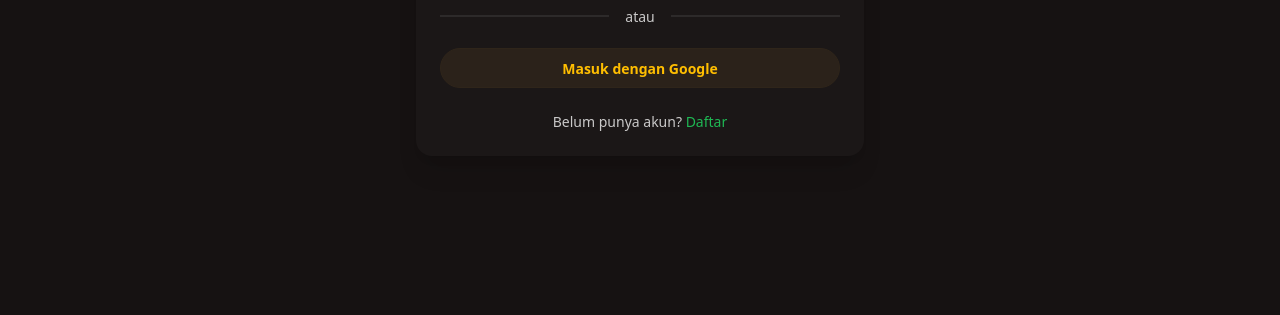
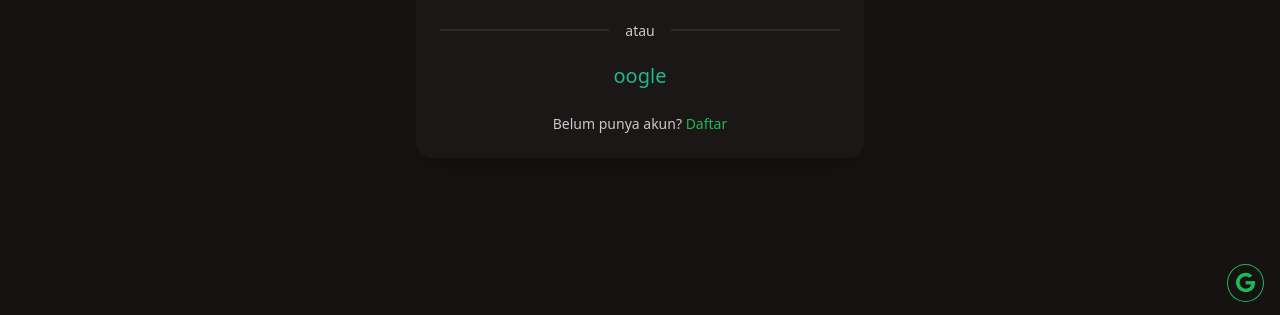
Before and after one commit to ahmadadptr001/Pedas-Legacy, a React (Vite) app: page /masuk in a window 1280 px wide. Shown: the part 482-797 px from the top of the page. Built offline with nearby package versions, Linux system fonts and the light colour scheme; no server answers.

Commit message:
penambahan verifikasi rechaptcha

```diff
--- a/package.json
+++ b/package.json
@@ -20,6 +20,7 @@
     "firebase-admin": "^13.4.0",
     "react": "^19.1.1",
     "react-dom": "^19.1.1",
+    "react-google-recaptcha": "^3.1.0",
     "react-router-dom": "^7.8.0",
     "sweetalert2": "^11.22.3",
     "tailwindcss": "^4.1.11"
--- a/src/pages/LoginPage.jsx
+++ b/src/pages/LoginPage.jsx
@@ -1,16 +1,18 @@
-import React, { useState } from "react";
+import React, { useRef, useState } from "react";
 import { loginManual } from "../services/authManual";
 import AuthHeader from "../components/AuthHeader";
+import ReCAPTCHA from "react-google-recaptcha";
 import { loginWithGoogle } from "../services/auth";
 import { Success } from "../components/alert/Success";
+import { Error } from "../components/alert/Error"
 import { useNavigate } from "react-router-dom";
-import { Error } from "../components/alert/Error";
 
 export default function LoginPage() {
     const navigate = useNavigate();
     const [form, setForm] = useState({ email: "", password: "" });
     const [error, setError] = useState(null);
     const [loading, setLoading] = useState(false);
+    const recaptchaRef = useRef();
 
     const handleChange = e => {
         setForm({ ...form, [e.target.name]: e.target.value });
@@ -19,12 +21,19 @@
     const handleSubmit = async e => {
         e.preventDefault();
         setError(null);
+
+        // mengecek rechaptcha
+        const token = await recaptchaRef.current.getValue();
+        if (!token) {
+            Error("Harap selesaikan verifikasi reCAPTCHA.");
+            return;
+        }
+
         const hasil = await loginManual(form.email, form.password);
         Success(hasil.message);
-        localStorage.setItem("data-login", JSON.stringify(hasil))
+        localStorage.setItem("data-login", JSON.stringify(hasil));
         navigate("/beranda");
         return;
-
     };
 
     const handleLoginGoogle = async () => {
@@ -38,7 +47,7 @@
             setError(error.message);
         } else {
             Success("Berhasil login!");
-            localStorage.setItem("data-login", JSON.stringify(user))
+            localStorage.setItem("data-login", JSON.stringify(user));
             navigate("/beranda");
         }
     };
@@ -72,15 +81,17 @@
                                 required
                             />
                             {error && <p className="text-error text-center">{error}</p>}
-                            <button type="submit" className={`btn btn-primary w-full ${loading ? "loading" : ""}`} disabled={loading}>
+                            <ReCAPTCHA sitekey={import.meta.env.VITE_RECAPTCHA_SITE_KEY} ref={recaptchaRef} className="flex justify-center"/>
+                            <button type="submit" className={`btn btn-primary w-full`}>
                                 Masuk
                             </button>
                         </form>
 
                         <div className="divider">atau</div>
 
-                        <button onClick={handleLoginGoogle} className={`btn btn-soft btn-warning  w-full ${loading ? "loading" : ""}`} disabled={loading}>
-                            Masuk dengan Google
+                        <button onClick={handleLoginGoogle} className={`w-max-sm cursor-pointer mx-auto ${loading ? "loading" : ""}`} disabled={loading}>
+                            <i className="fab fa-google text-xl border p-2 rounded-[50%] text-primary"></i>{" "}
+                            <span className="text-xl text-secondary"> oogle</span>
                         </button>
 
                         <p className="text-sm text-center mt-4">
--- /dev/null
+++ b/src/services/recaptcha.js
@@ -0,0 +1,29 @@
+// src/recaptcha.js
+import { RecaptchaVerifier } from "firebase/auth";
+import { auth } from "./db";
+
+/**
+ * Membuat reCAPTCHA untuk elemen tertentu.
+ * @param {string} elementId - ID elemen HTML tempat reCAPTCHA dirender.
+ * @param {boolean} invisible - Jika true, pakai invisible reCAPTCHA.
+ */
+export const setupRecaptcha = (elementId = "recaptcha-container", invisible = true) => {
+    if (!window.recaptchaVerifier) {
+        window.recaptchaVerifier = new RecaptchaVerifier(
+            elementId,
+            {
+                size: invisible ? "invisible" : "normal",
+                callback: response => {
+                    console.log("reCAPTCHA sukses:", response);
+                },
+                "expired-callback": () => {
+                    console.warn("reCAPTCHA kadaluarsa, silakan ulangi.");
+                },
+            },
+            auth
+        );
+
+        console.log(`reCAPTCHA dibuat di #${elementId}`);
+    }
+    return window.recaptchaVerifier;
+};
```
Also changed, not shown: 2 other files (tests, documents, lock files or other folders).
